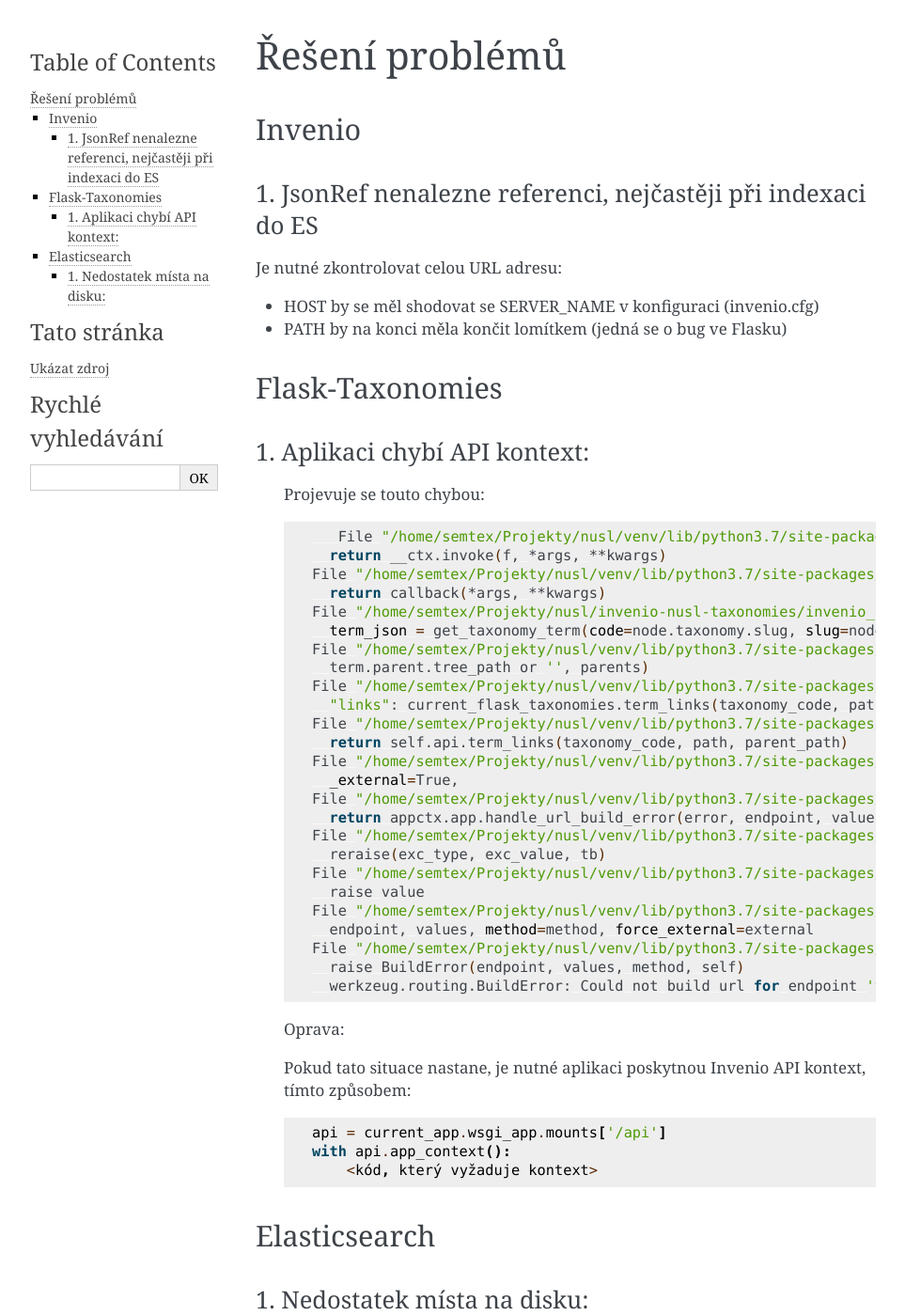
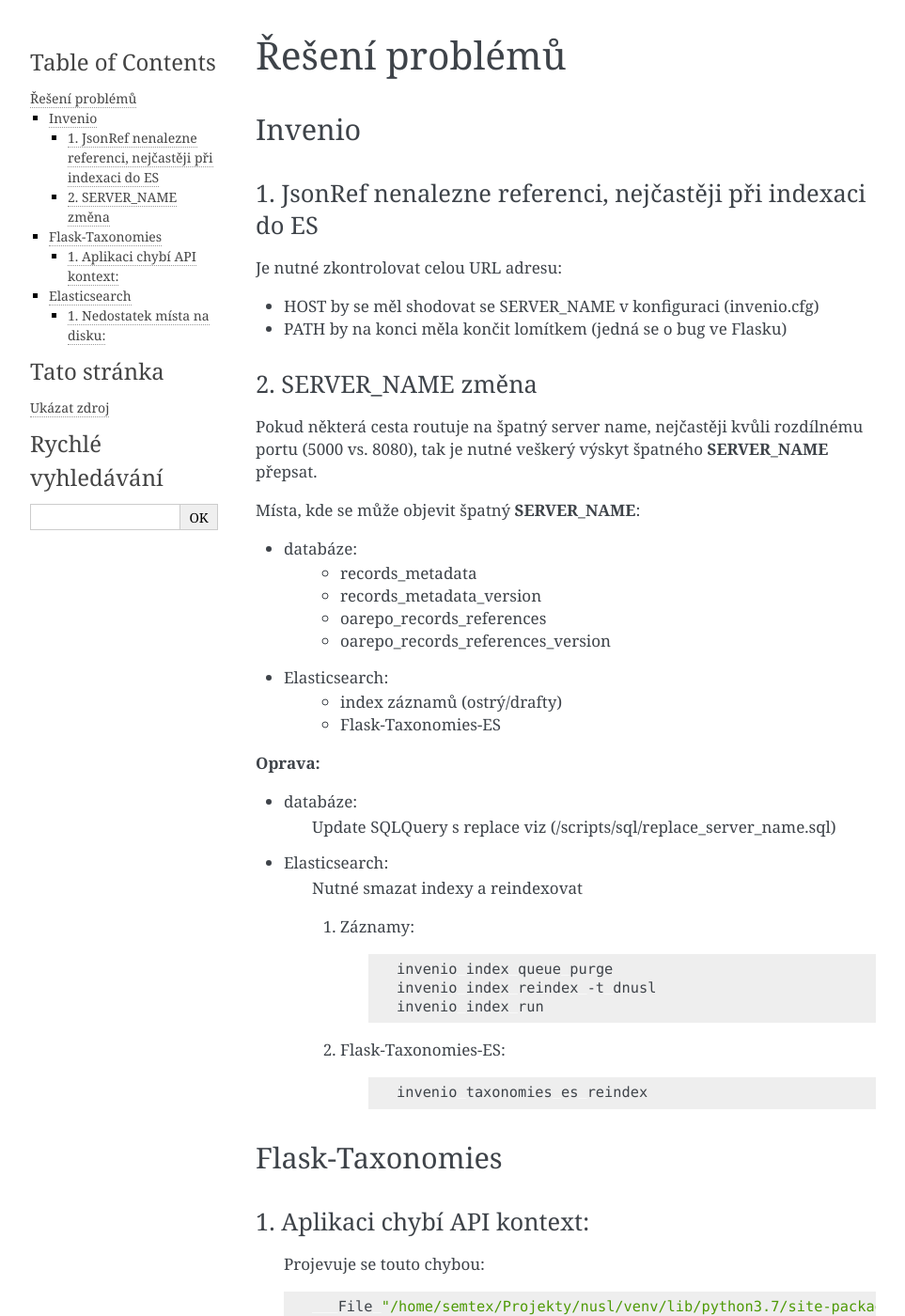
Before and after one commit to Narodni-repozitar/nr-app, a Sphinx documentation site: the page built from docs/troubleshooting.rst, in a window 1280 px wide and 1400 px high. Shown: the whole window at 94% size, without its empty margins (148-1111 px from the left). Built offline with Sphinx 7.4.7, drawn with Linux system fonts in a browser that asks for light colours; some of the changed text lies outside the part shown.

Commit message:
Improved docs

```diff
--- a/docs/troubleshooting.rst
+++ b/docs/troubleshooting.rst
@@ -12,6 +12,45 @@
 
 * HOST by se měl shodovat se SERVER_NAME v konfiguraci (invenio.cfg)
 * PATH by na konci měla končit lomítkem (jedná se o bug ve Flasku)
+
+2. SERVER_NAME změna
+---------------------
+
+Pokud některá cesta routuje na špatný server name, nejčastěji kvůli rozdílnému portu (5000 vs. 8080),
+tak je nutné veškerý výskyt špatného **SERVER_NAME** přepsat.
+
+Místa, kde se může objevit špatný **SERVER_NAME**:
+
+* databáze:
+    * records_metadata
+    * records_metadata_version
+    * oarepo_records_references
+    * oarepo_records_references_version
+* Elasticsearch:
+    * index záznamů (ostrý/drafty)
+    * Flask-Taxonomies-ES
+
+**Oprava:**
+
+* databáze:
+    Update SQLQuery s replace viz (/scripts/sql/replace_server_name.sql)
+* Elasticsearch:
+    Nutné smazat indexy a reindexovat
+
+    #. Záznamy:
+
+        .. code-block:: bash
+
+            invenio index queue purge
+            invenio index reindex -t dnusl
+            invenio index run
+
+    #. Flask-Taxonomies-ES:
+
+        .. code-block:: bash
+
+            invenio taxonomies es reindex
+
 
 Flask-Taxonomies
 =================
@@ -59,6 +98,15 @@
         with api.app_context():
             <kód, který vyžaduje kontext>
 
+    Alternativně lze api kontext poskytnout takto:
+
+    .. code-block:: python
+
+        from invenio_oarepo.current_api import current_api
+
+        with current_api.app_context():
+            # kus kódu
+
 Elasticsearch
 ==============
 
```
Also changed, not shown: docs/instalace.rst (+15 -2 lines).
